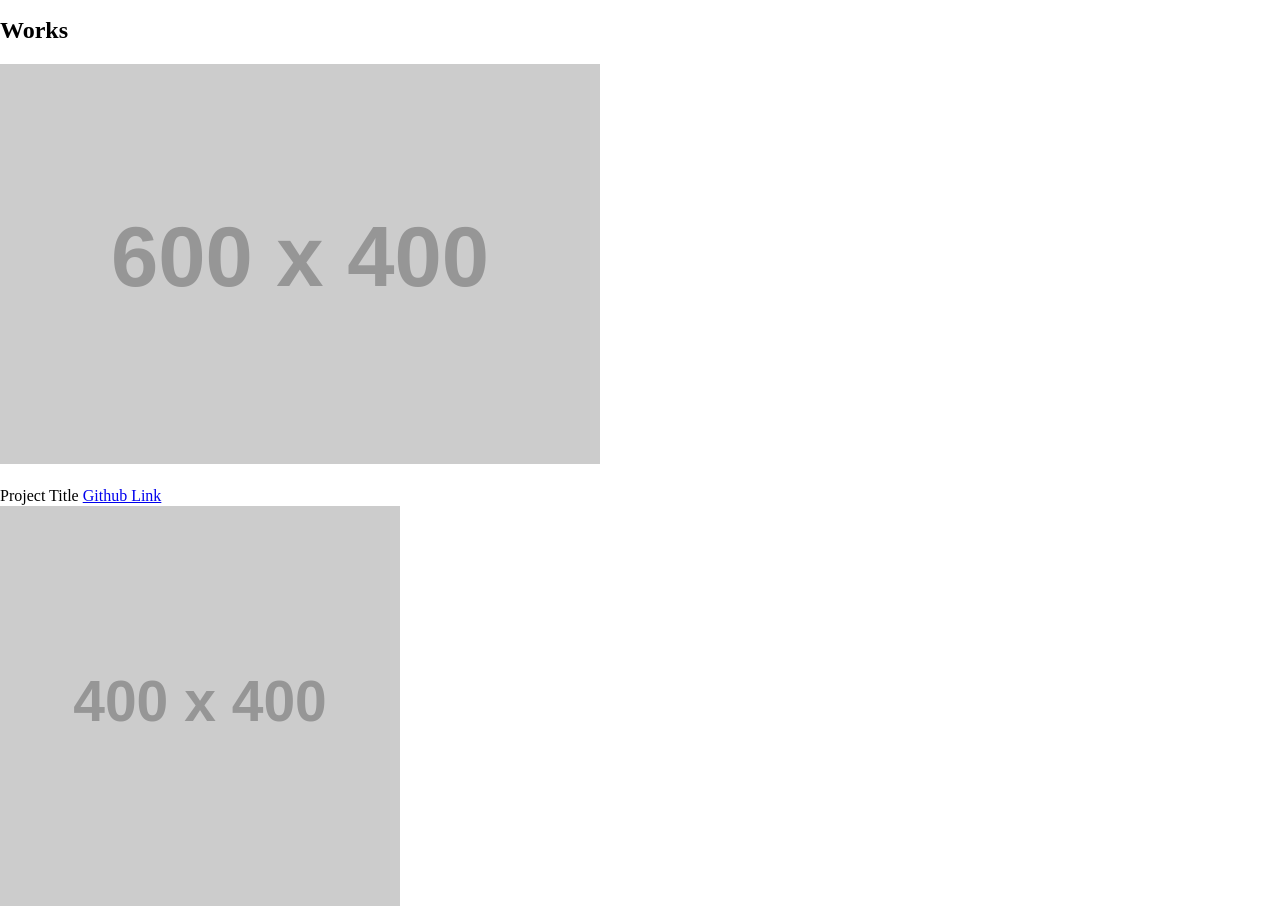
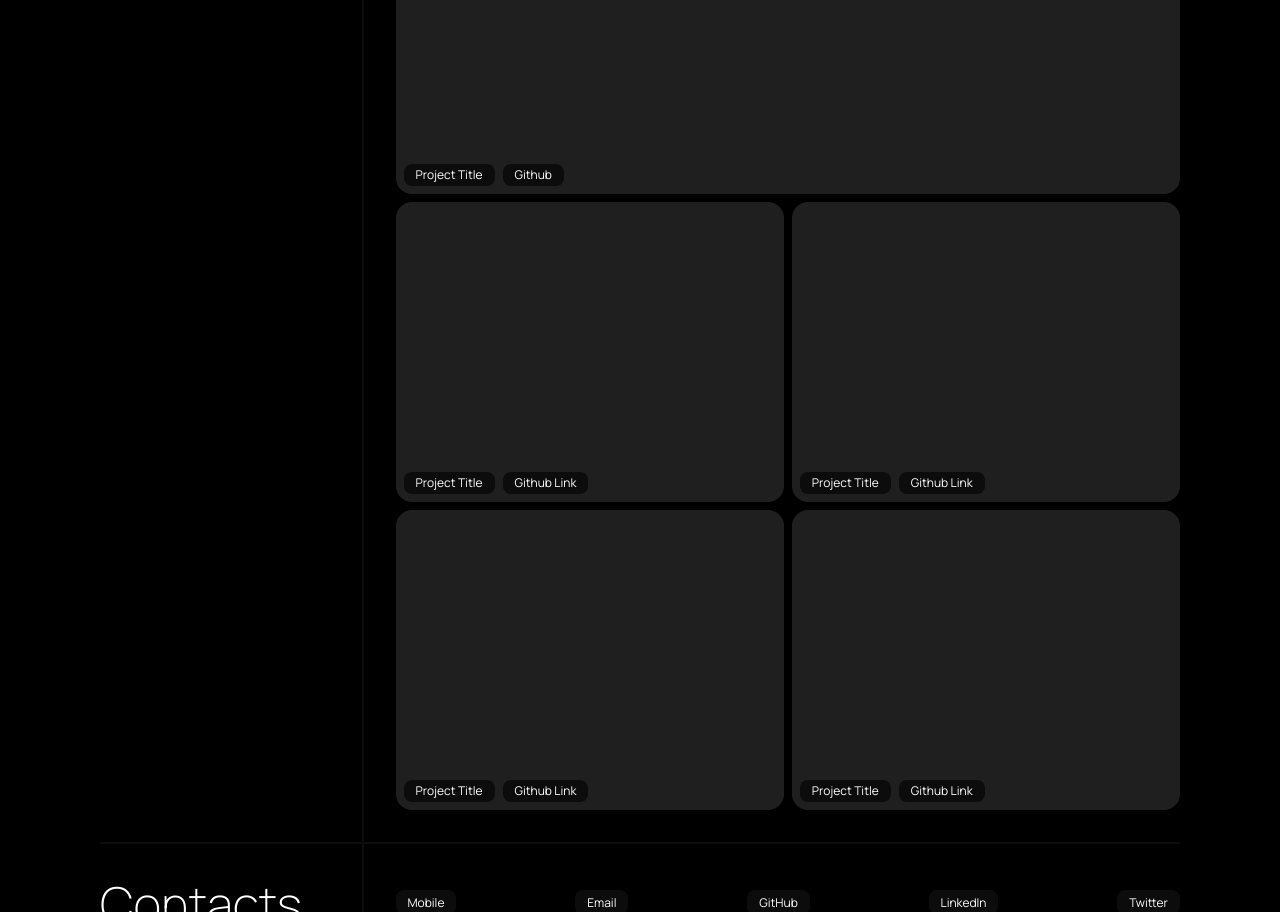
Before and after one commit to sonictrain/nicola-brucoli-portfolio, a plain HTML site: page index.html in a window 1280 px wide. Shown: the part 734-1646 px from the top of the page. Drawn offline with Linux system fonts and the light colour scheme; placeholder pictures from the web are drawn by us.

Commit message:
style added to the main html strcture. Flexbox for all the sections and grid for the project showcase

```diff
--- a/assets/css/style.css
+++ b/assets/css/style.css
@@ -0,0 +1,155 @@
+/* defining variables */
+:root {
+    /* defining palette */
+    --darkest-color: black;
+    --light-color: white;
+    --dark-color: #0c0c0c;
+
+    /* assigning colors to their roles */
+    --primary-color: var(--darkest-color);
+    --secondary-color: var(--dark-color);
+    --accent-color: var(--light-color);
+
+    /* font style variables */
+    --main-font: 'Manrope', sans-serif;
+    --huge-text: 48px;
+    --medium-text: 16px;
+    --small-text: 12px;
+}
+
+/* setting color styles globally */
+body {
+    background-color: var(--primary-color);
+    color: var(--accent-color);
+    font-family: var(--main-font);
+    max-width: 1080px;
+    margin: 0 auto;
+    font-size: var(--medium-text);
+}
+
+h1 {
+    font-size: inherit;
+    font-weight: 700;
+}
+
+h2, p {
+    margin: 0;
+}
+
+/* setting flex & grid containers */
+
+header, #bio, #about, #works, footer {
+    display: flex;
+    flex-direction: row;
+    justify-content: space-between;
+    align-items: center;
+}
+
+#about, #works, footer {
+    align-items: stretch;
+}
+
+/* overriding #bio align-items */
+#bio {
+    align-items: flex-end;
+    padding: 32px 0px;
+}
+
+#bio .section-content {
+    width: 30%;
+}
+
+.main-project, .project {
+    background-color: #1f1f1f;
+    border-radius: 16px;
+    display: flex;
+    flex-direction: row;
+    justify-content: flex-start;
+    align-items: end;
+    column-gap: 8px;
+    padding: 8px;
+}
+
+    /* grid layout for projects */
+.grid-section {
+    display: grid;
+    grid-gap: 8px;
+    grid-template-columns: repeat(auto-fit, minmax(300px, 1fr));
+    grid-auto-rows: 300px;
+}
+
+        /* main project to span the whole first row */
+.main-project {
+    grid-column: 1 / -1;
+}
+
+h3 {
+    font-weight: inherit;
+    font-size: var(--small-text);
+    background-color: var(--dark-color);
+    padding: 4px 12px;
+    border-radius: 8px;
+    margin: 0px;
+}
+
+a {
+    color: inherit;
+    text-decoration: none;
+    font-size: var(--small-text);
+    background-color: var(--dark-color);
+    padding: 4px 12px;
+    border-radius: 8px;
+}
+
+a:hover {
+    text-decoration: none;
+    background-color: var(--darkest-color);
+    box-shadow: 0 0 0 2px var(--light-color);
+}
+
+header, section {
+    border-bottom: 2px solid var(--dark-color);
+}
+
+header {
+    height: 100px;
+}
+
+ul {
+    list-style-type: none;
+    display: flex;
+}
+
+nav ul {
+    justify-content: flex-end;
+    column-gap: 8px;
+}
+
+footer ul {
+    padding: 0px;
+    justify-content: space-between;
+}
+
+.narrow {
+    width: 25%;
+    padding: 32px 0px;
+}
+
+.wide {
+    width: 75%;
+    padding: 32px 0px 32px 32px;
+}
+
+.section-title h2 {
+    font-size: var(--huge-text);
+    font-weight: 200;
+}
+
+#avatar {
+    width: 25%;
+    border-radius: 50%;
+}
+
+.section-title {
+    border-right: 2px solid var(--dark-color);
+}
--- a/index.html
+++ b/index.html
@@ -4,6 +4,9 @@
 <head>
     <meta charset="UTF-8">
     <meta name="viewport" content="width=device-width, initial-scale=1.0">
+    <link rel="preconnect" href="https://fonts.googleapis.com">
+    <link rel="preconnect" href="https://fonts.gstatic.com" crossorigin>
+    <link href="https://fonts.googleapis.com/css2?family=Manrope:wght@200;400;700&display=swap" rel="stylesheet">
     <link rel="stylesheet" href="./assets/css/normalize.css">
     <link rel="stylesheet" href="./assets/css/style.css">
     <title>Nicola's Portfolio</title>
@@ -32,15 +35,16 @@
         </nav>
     </header>
 
-    <!-- hero section with avatar & caption -->
-    <section id="hero">
-        <img src="https://placehold.co/400" id="avatar" />
-        <div id="bio">
-            <p>
-                Lorem ipsum dolor, sit amet consectetur adipisicing elit. Labore quis dolore et. Itaque commodi fugiat
-                odio cumque ea libero quo in aperiam soluta aliquam laboriosam officia, sint iste illo sapiente!
-            </p>
-        </div>
+    <!-- bio section with avatar & caption -->
+        <section id="bio">
+            <img src="https://placehold.co/400" id="avatar" />
+            <div class="section-content">
+                <p>
+                    Lorem ipsum dolor sit amet, consectetur adipiscing elit, sed do eiusmod tempor incididunt ut labore
+                    et dolore magna.
+                </p>
+            </div>
+    </div>
     </section>
 
     <!-- main container which includes "about" & "works" sections -->
@@ -48,10 +52,10 @@
 
         <!-- about section -->
         <section id="about">
-            <div class="section-title">
+            <div class="section-title narrow">
                 <h2>About</h2>
             </div>
-            <div class="section-content">
+            <div class="section-content wide">
                 <p>
                     Lorem ipsum dolor sit, amet consectetur adipisicing elit. Dolorem sunt earum pariatur aperiam.
                     Aspernatur natus autem sit eaque eius, molestiae numquam veniam odit facilis perspiciatis nisi!
@@ -65,37 +69,32 @@
 
         <!-- works section -->
         <section id="works">
-            <div class="section-title">
+            <div class="section-title narrow">
                 <h2>Works</h2>
             </div>
-            <div class="grid-section">
+            <div class="grid-section wide">
 
                 <!-- the class main project will be 1 row & 2 columns wide -->
                 <div class="main-project">
-                    <img src="https://placehold.co/600x400" />
-                    <h3></h3>Project Title</h3>
-                    <a href="#">Github Link</a>
+                    <h3>Project Title</h3>
+                    <a href="#">Github</a>
                 </div>
 
                 <!-- the class project will be 1 row & 1 column wide -->
                 <div class="project">
-                    <img src="https://placehold.co/400" />
-                    <h3></h3>Project Title</h3>
+                    <h3>Project Title</h3>
                     <a href="#">Github Link</a>
                 </div>
                 <div class="project">
-                    <img src="https://placehold.co/400" />
-                    <h3></h3>Project Title</h3>
+                    <h3>Project Title</h3>
                     <a href="#">Github Link</a>
                 </div>
                 <div class="project">
-                    <img src="https://placehold.co/400" />
-                    <h3></h3>Project Title</h3>
+                    <h3>Project Title</h3>
                     <a href="#">Github Link</a>
                 </div>
                 <div class="project">
-                    <img src="https://placehold.co/400" />
-                    <h3></h3>Project Title</h3>
+                    <h3>Project Title</h3>
                     <a href="#">Github Link</a>
                 </div>
             </div>
@@ -105,13 +104,13 @@
 
     <!-- footer to include the contact details -->
     <footer>
-        <div class="section-title">
+        <div class="section-title narrow">
             <h2>Contacts</h2>
         </div>
-        <div class="section-content">
+        <div class="section-content wide">
             <ul>
                 <li>
-                    <a href="#">Mobile Number</a>
+                    <a href="#">Mobile</a>
                 </li>
                 <li>
                     <a href="#">Email</a>
@@ -120,10 +119,10 @@
                     <a href="#">GitHub</a>
                 </li>
                 <li>
-                    <a href="#">Twitter</a>
+                    <a href="#">LinkedIn</a>
                 </li>
                 <li>
-                    <a href="#">Dribbble</a>
+                    <a href="#">Twitter</a>
                 </li>
             </ul>
         </div>
```
